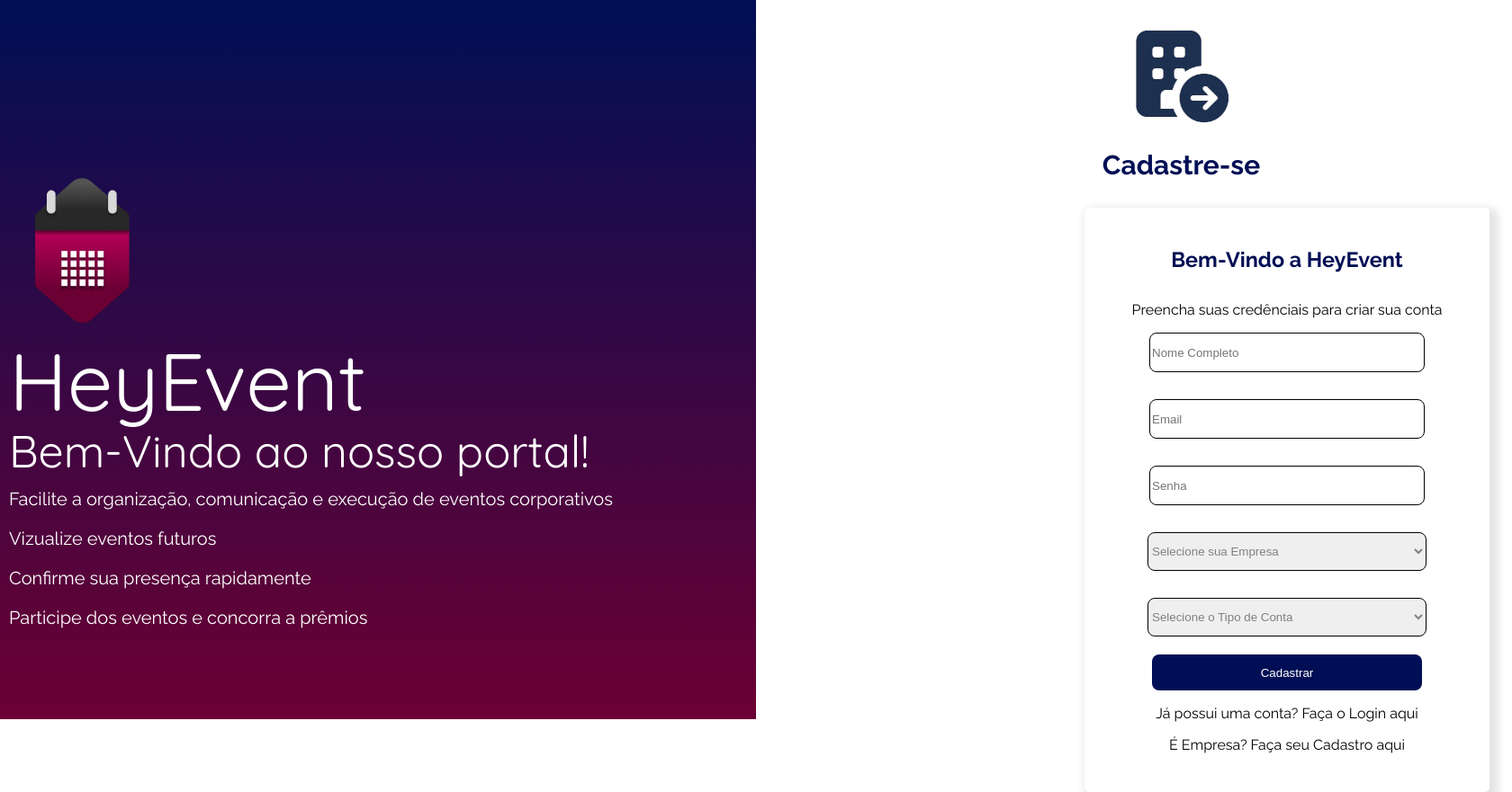
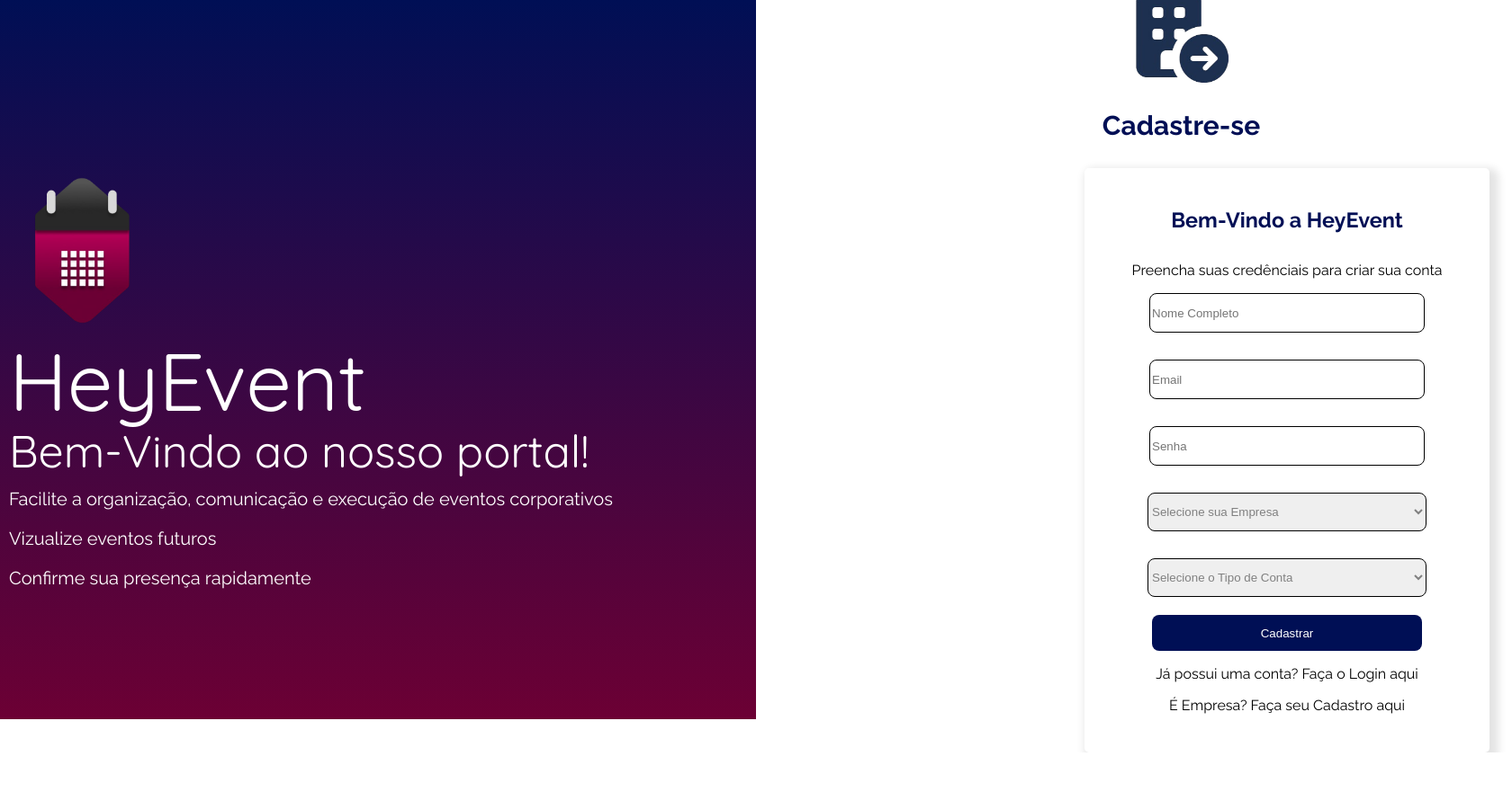
Before and after one commit to outlookkami/PI---SENAC, a PHP site: page /cadastro.php in a window 1680 px wide. Shown: the whole page at 90% size. After the commit the page ends 837 px from the top, so only its background shows below. Run offline with PHP 8.4, Linux system fonts and the light colour scheme; some libraries are stand-ins or nearby versions.

Commit message:
Adicionando novos icones na pasta assets

```diff
--- a/cadastro.php
+++ b/cadastro.php
@@ -28,7 +28,6 @@
          <p>Facilite a organização, comunicação e execução de eventos corporativos</p>
          <p>Vizualize eventos futuros</p>
          <p>Confirme sua presença rapidamente</p>
-         <p>Participe dos eventos e concorra a prêmios</p>
       </div>
    </aside>
    <main>
--- a/login.php
+++ b/login.php
@@ -24,7 +24,6 @@
                 <p>Facilite a organização, comunicação e execução de eventos corporativos</p>
                 <p>Vizualize eventos futuros</p>
                 <p>Confirme sua presença rapidamente</p>
-                <p>Participe dos eventos e concorra a prêmios</p>
 
             </div>
         </div>
```
Also changed, not shown: assets/Calendario.png (added), assets/Confirmar.png (added), assets/Evento.png (added).
